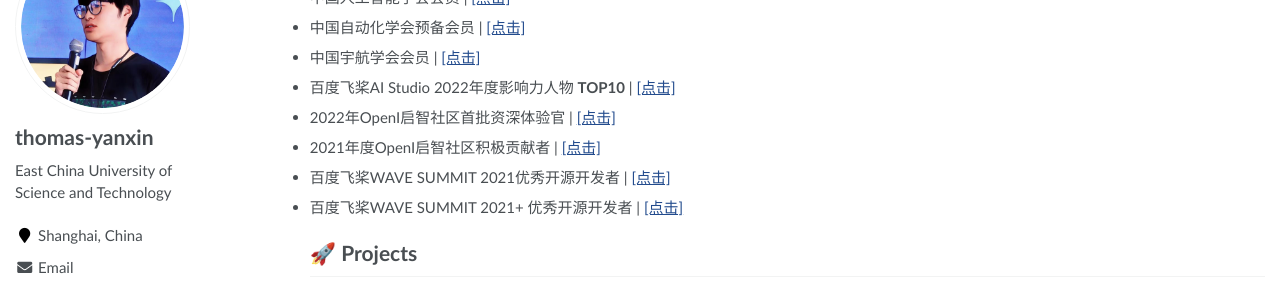
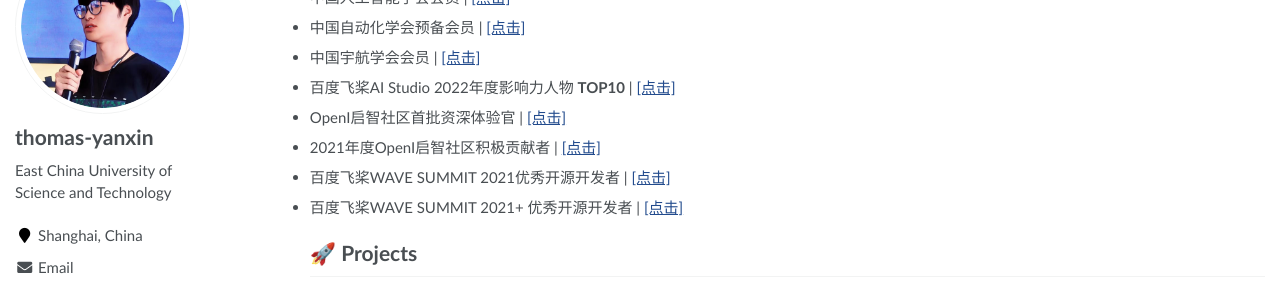
Before and after one commit to thomas-yanxin/thomas-yanxin.github.io, a Jekyll site: the page built from _pages/about.md, in a window 1280 px wide and 900 px high, scrolled down 1741 px. Shown: the part 152-444 px from the top of the window. Built offline with Jekyll 4.4.1, drawn with Linux system fonts in a browser that asks for light colours; some web fonts are replaced.

Commit message:
Update about.md

```diff
--- a/_pages/about.md
+++ b/_pages/about.md
@@ -111,7 +111,7 @@
 
 * 百度飞桨AI Studio 2022年度影响力人物 **TOP10** \| [\[点击\]](https://mp.weixin.qq.com/s/jKTEAP1euh4yBoatod9E0Q)
 
-* 2022年OpenI启智社区首批资深体验官 \| [\[点击\]](https://openi.org.cn/index.php?m=content&c=index&a=show&catid=221&id=53)
+* OpenI启智社区首批资深体验官 \| [\[点击\]](https://openi.org.cn/index.php?m=content&c=index&a=show&catid=221&id=53)
 
 * 2021年度OpenI启智社区积极贡献者 \| [\[点击\]](https://github.com/thomas-yanxin/thomas-yanxin.github.io/blob/master/proof/OpenI%E5%90%AF%E6%99%BA%E7%A4%BE%E5%8C%BA%E7%A7%AF%E6%9E%81%E8%B4%A1%E7%8C%AE%E8%80%85-%E9%A2%9C%E9%91%AB.png)
 
```
